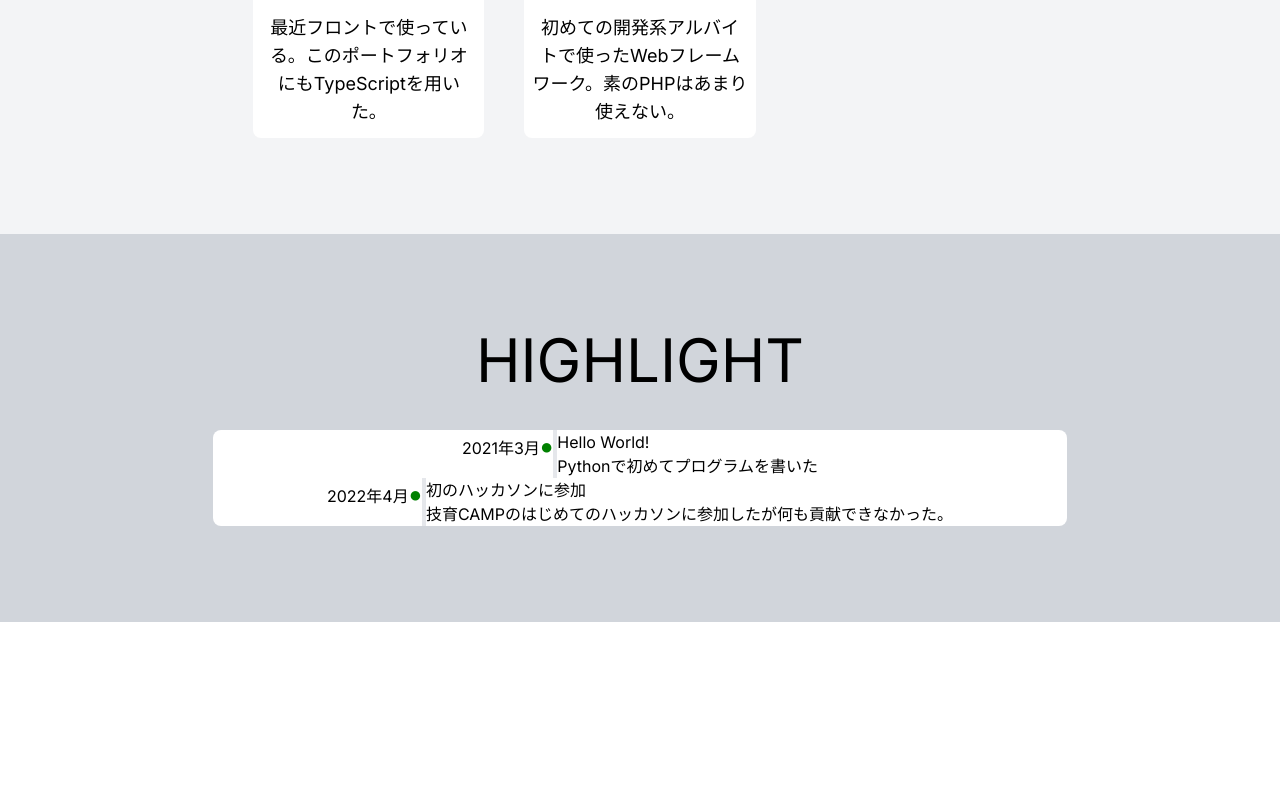
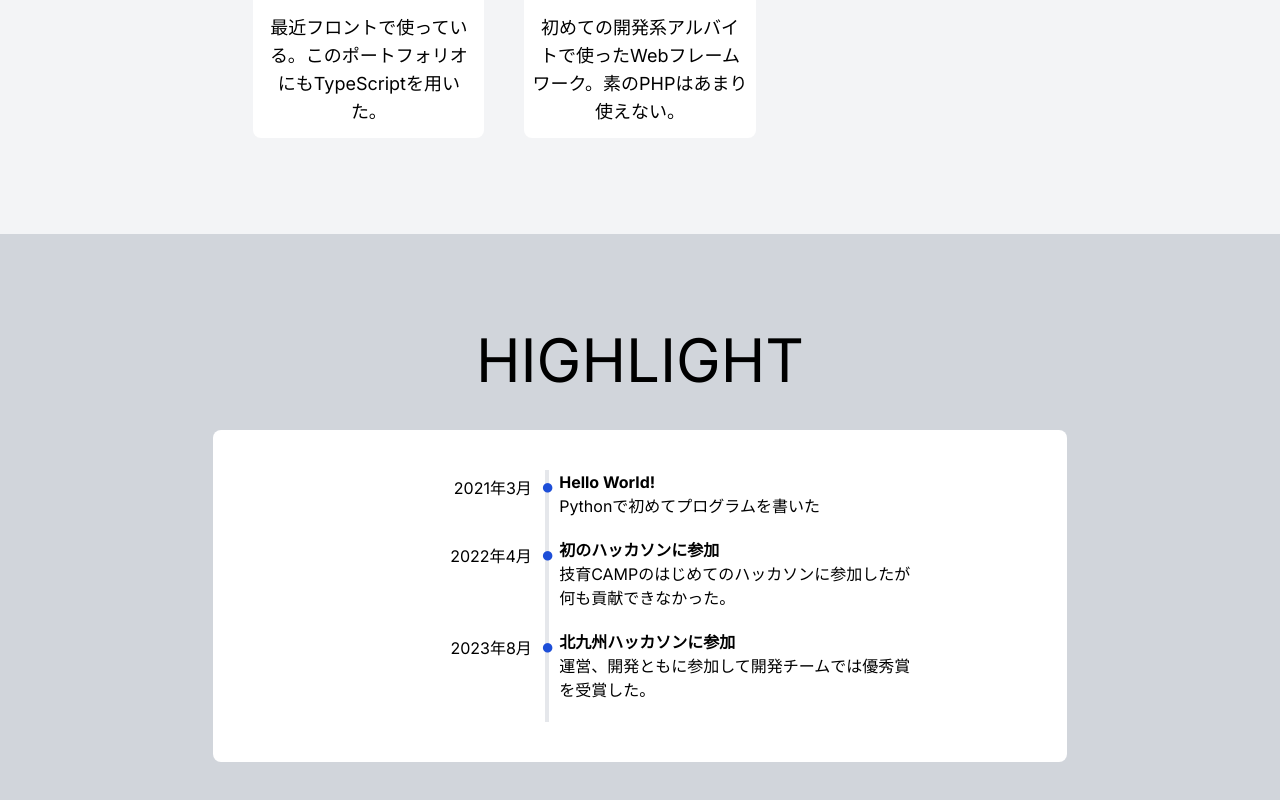
Before and after one commit to Fumiya-Tahara/Portfolio, a Next.js app: page / in a window 1280 px wide. Shown: the part 2465-3265 px from the top of the page. Before the commit the page ends 3087 px from the top, so only its background shows below. Built offline with nearby package versions, Linux system fonts and the light colour scheme.

Commit message:
highlight

```diff
--- a/src/app/components/highlight/components/record.tsx
+++ b/src/app/components/highlight/components/record.tsx
@@ -6,10 +6,10 @@ interface RecordProps {
 
 export function Record({date, title, description}: RecordProps) {
   return (
-    <div className="flex">
-      <dt>{date}</dt>
-      <dd className="border-l-4">
-        <div>{title}</div>
+    <div className="grid grid-cols-3">
+      <dt className="text-right">{date}</dt>
+      <dd className="border-l-4 col-span-2 pl-2.5 pb-5">
+        <div className="font-bold">{title}</div>
         <div>{description}</div>
       </dd>
     </div>
--- a/src/app/components/highlight/page.tsx
+++ b/src/app/components/highlight/page.tsx
@@ -8,18 +8,23 @@ export default function Highlight() {
         <span className="text-6xl">HIGHLIGHT</span>
       </div>
       <div className="flex justify-center">
-        <div className="w-2/3 bg-white rounded-lg">
-          <div>
-            <dl className="flex flex-col items-center">
+        <div className="w-2/3 bg-white rounded-lg flex justify-center py-10">
+          <div className="w-2/3">
+            <dl className="flex flex-col">
               <Record
                 date="2021年3月"
                 title="Hello World!"
                 description="Pythonで初めてプログラムを書いた"
               />
-                <Record
+              <Record
                 date="2022年4月"
                 title="初のハッカソンに参加"
                 description="技育CAMPのはじめてのハッカソンに参加したが何も貢献できなかった。"
+              />
+              <Record
+                date="2023年8月"
+                title="北九州ハッカソンに参加"
+                description="運営、開発ともに参加して開発チームでは優秀賞を受賞した。"
               />
             </dl>
           </div>
--- a/src/app/css/highlight.css
+++ b/src/app/css/highlight.css
@@ -1,5 +1,7 @@
 dt::after {
     content: '●';
     font-size: 22px;
-    color: green;
+    color: #1d4ed8;
+    position: relative;
+    left: 9px;
 }
```
